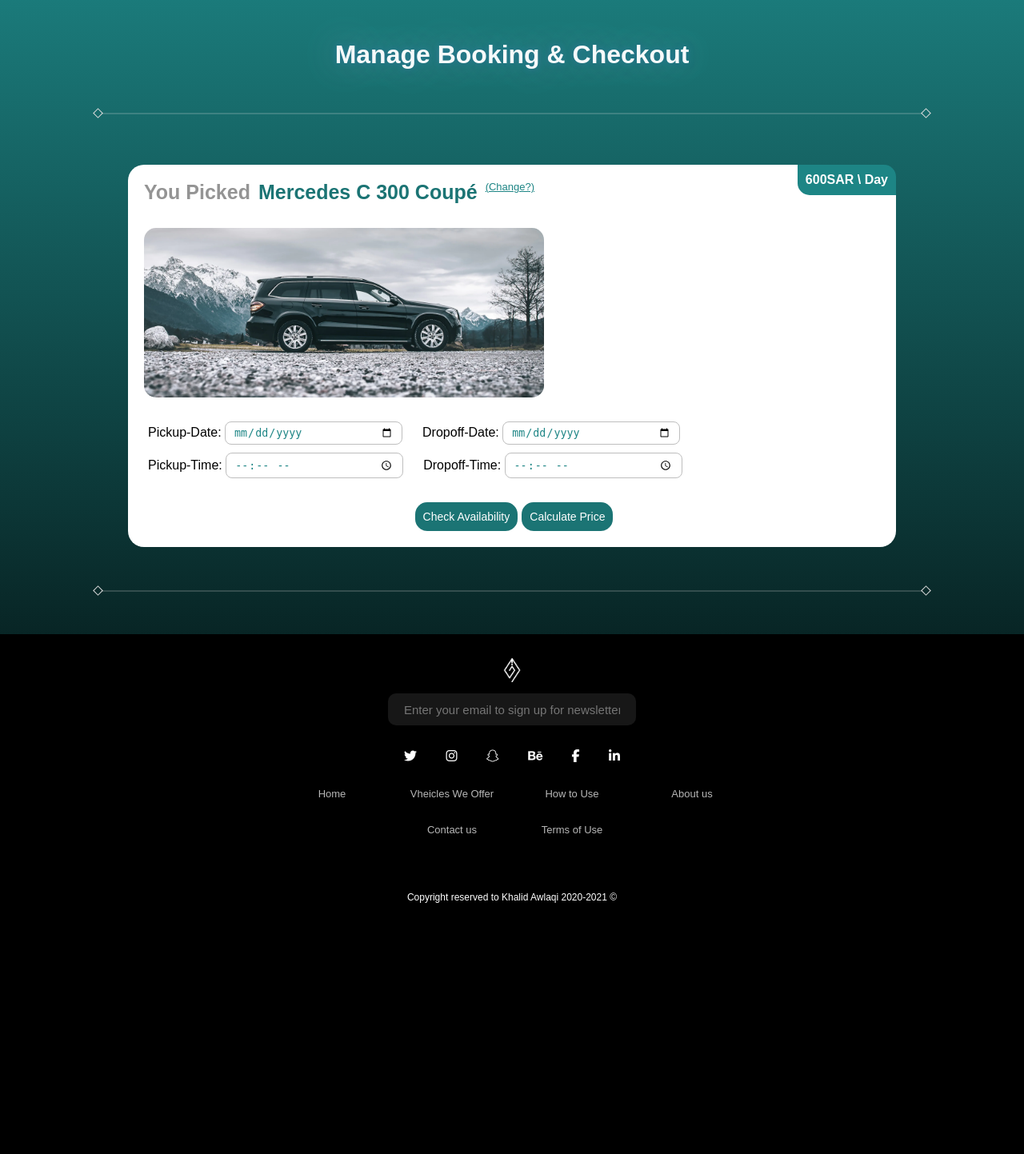
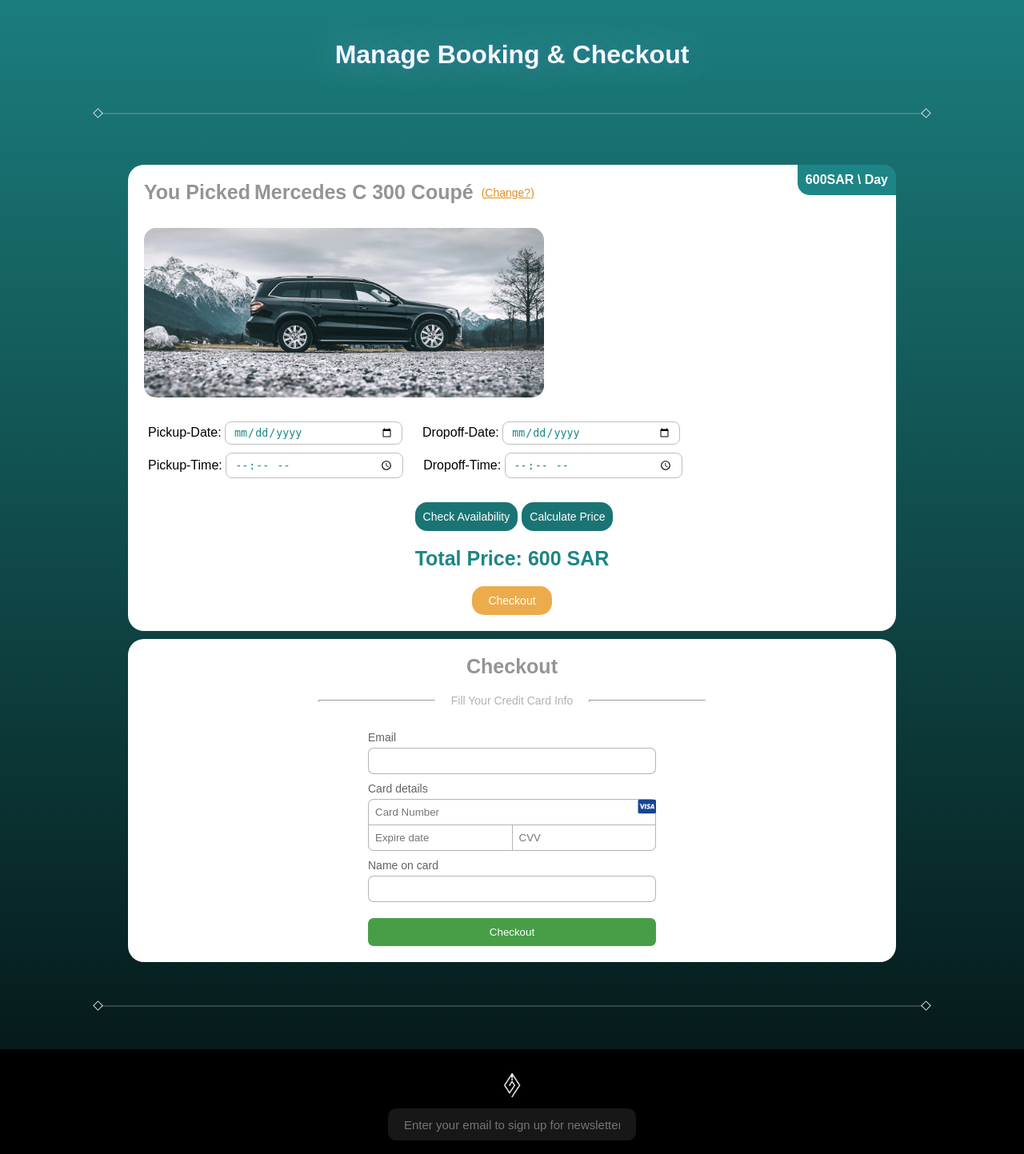
Before and after one commit to Dev-KhalidAi/vehicle-rent-management, a PHP site: page /checkout.html in a window 1280 px wide. Shown: the part 100-1543 px from the top of the page at 80% size. Before the commit the page ends 1229 px from the top, so only its background shows below. Run offline with PHP 8.4, Linux system fonts and the light colour scheme; some libraries are stand-ins or nearby versions; some web fonts are replaced.

Commit message:
adding stuff

```diff
--- a/checkout.html
+++ b/checkout.html
@@ -37,9 +37,9 @@
             <div class="square1"></div>
         </div>
 
-        <div class="picked-item">
+        <div class="main-box">
             <div class="car-details">
-                <div class="car-name">You Picked<p> Mercedes C 300 Coupé</p> <a href=""> (Change?)</a></div>
+                <div class="main-title ">You Picked <p id="name"> Mercedes C 300 Coupé</p> <a id = "change" href=""> (Change?)</a></div>
             </div>
             <div class="car-details">
                <img src="./images/car2.jpeg.webp" alt="">
@@ -56,6 +56,34 @@
             <div class="buttons">
                 <button type="submit" class="btns">Check Availability</button>
                 <button type="submit" class="btns">Calculate Price</button>
+            </div>
+            <div class="info">
+                <p id="available">Available</p>
+                <p id="price">Total Price: 600 SAR</p>
+            </div>
+            <button class="checkout"> Checkout </button>
+        </div>
+        <div class="main-box">
+            <div class="car-details">
+                <div class="main-title title2"> Checkout </div>
+            </div>
+            <div class="fill-card">
+                <div class="title">
+                    <hr>
+                    <p>Fill Your Credit Card Info</p>
+                    <hr>
+                </div>
+                <form action="">
+                    <label for=""> Email </label><input type="text">
+                    <label for=""> Card details </label>
+                    <div class="test"><input maxlength="16" id="one" type="text" placeholder="Card Number"><i class="fab fa-cc-visa cards"></i></div>
+                    <div class="card-info">
+                        <input id="two" maxlength="5" type="text" placeholder="Expire date">
+                        <input maxlength="3" id="three" type="text" placeholder="CVV">
+                    </div>
+                    <label for=""> Name on card </label><input type="text">
+                    <button id="checkout-btn" type="submit">Checkout</button>
+                </form>
             </div>
         </div>
         <div class="seprator">
--- a/styles/checkout.css
+++ b/styles/checkout.css
@@ -125,7 +125,7 @@ a:visited {
   font-weight: 750;
 }
 
-.picked-item {
+.main-box {
   width: 75%;
   margin: 0 auto;
   background: white;
@@ -167,7 +167,7 @@ a:visited {
   margin-left: 5px;
   text-align: left;
 }
-.car-name {
+.main-title {
   padding: 20px;
   font-size: 25px;
   font-weight: 700;
@@ -212,7 +212,161 @@ a:visited {
   border-radius: 15px;
   margin-left: 5px;
   font-size: 14px;
+  transition: 0.2s;
+  cursor: pointer;
 }
+
+.btns:hover {
+  background: #1d8585;
+}
+
+.info {
+  text-align: center;
+  margin-top: 20px;
+  font-size: 25px;
+  font-weight: 700;
+}
+
+#available {
+  color: rgba(29, 133, 133, 1);
+  display: none;
+}
+
+#price {
+  color: rgba(29, 133, 133, 1);
+}
+
+#change {
+  display: flex;
+  align-items: center;
+  color: rgb(218, 144, 33);
+  font-size: 14px;
+  font-weight: 400;
+  margin-left: 10px;
+  text-decoration: underline;
+}
+
+.checkout {
+  padding: 10px 20px 10px 20px;
+  border: none;
+  border-radius: 15px;
+  background: rgb(236, 172, 75);
+  color: white;
+  font-size: 14px;
+  display: block;
+  margin: 0 auto;
+  margin-top: 20px;
+  transition: 0.2s;
+  cursor: pointer;
+}
+
+.checkout:hover {
+  background: rgb(255, 199, 114);
+}
+
+.title2 {
+  display: block;
+  margin: 0 auto;
+}
+
+#name {
+  margin-left: 5px;
+}
+
+.fill-card p {
+  text-align: center;
+  font-size: 14px;
+  padding-bottom: 10px;
+  opacity: 0.3;
+}
+
+.fill-card {
+  display: block;
+  margin: 0 auto;
+  width: 75%;
+}
+
+.fill-card form {
+  display: flex;
+  flex-direction: column;
+  width: 50%;
+  margin: 0 auto;
+  margin-top: 20px;
+}
+
+form label {
+  margin-top: 10px;
+  margin-bottom: 5px;
+  color: rgb(99, 98, 98);
+  font-size: 14px;
+}
+
+.card-info {
+  display: flex;
+}
+
+.card-info input {
+  width: 100%;
+}
+
+form input {
+  border-radius: 0px;
+  padding: 8px;
+  outline: none;
+  border-radius: 7px;
+  border: 1px solid rgba(0, 0, 0, 0.295);
+}
+
+.test {
+  position: relative;
+  display: flex;
+  margin: 0 auto;
+  width: 100%;
+}
+
+.cards {
+  position: absolute;
+  right: 0;
+  border-radius: 0px 16px 0px 0px;
+  font-size: 20px;
+  color: rgb(25, 67, 146);
+}
+
+#one {
+  border-radius: 7px 7px 0px 0px;
+  width: 100%;
+}
+
+#two {
+  border-top: 0px;
+  border-radius: 0px 0px 0px 7px;
+}
+
+#three {
+  border-left: 0px;
+  border-top: 0px;
+  border-radius: 0px 0px 7px 0px;
+}
+
+#checkout-btn {
+  margin-top: 20px;
+  padding: 10px 0px 10px 0px;
+  border: none;
+  background: rgb(71, 158, 71);
+  color: white;
+  border-radius: 7px;
+  transition: 0.2s;
+  cursor: pointer;
+}
+
+#checkout-btn:hover {
+  background: rgb(80, 170, 80);
+}
+
+form {
+  position: relative;
+}
+
 footer {
   background: rgb(0, 0, 0);
   display: flex;
@@ -292,3 +446,19 @@ footer {
 #bars {
   display: none;
 }
+
+.title {
+  display: flex;
+  align-items: center;
+  justify-content: center;
+}
+
+.title hr {
+  height: 1px;
+  width: 20%;
+}
+
+.title p {
+  width: fit-content;
+  padding: 0px 20px 0px 20px;
+}
```
Also changed, not shown: styles/style.css (+5 -2 lines).
